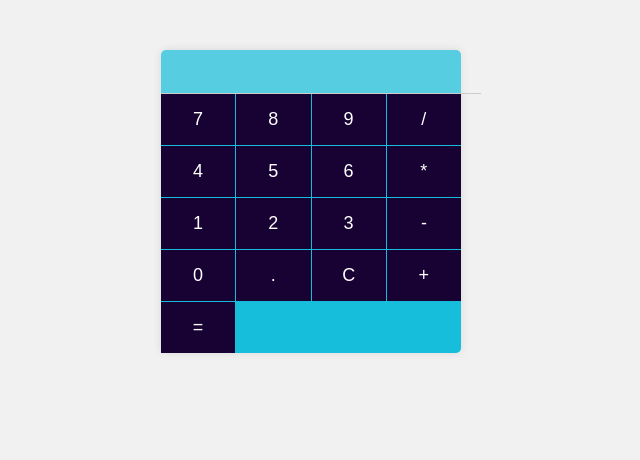
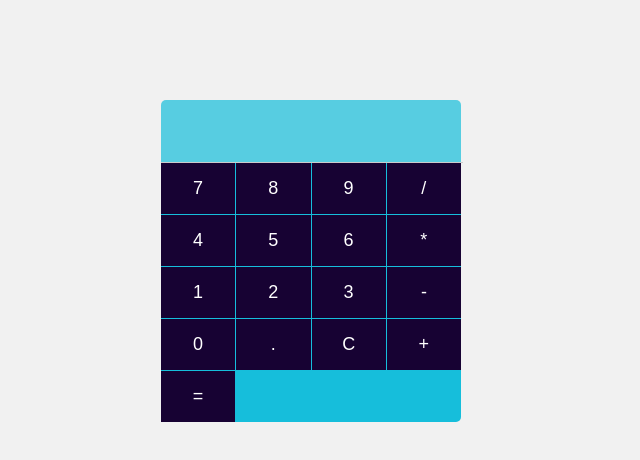
Before and after one commit to Sadiakhan413/Calculator, a plain HTML site: page index.html in a window 1280 px wide. Shown: the whole page, without its empty margins (329-969 px from the left). Drawn offline with Linux system fonts and the light colour scheme.

Commit message:
style display

```diff
--- a/style.css
+++ b/style.css
@@ -3,21 +3,24 @@ body {
   margin: 0;
   padding: 0;
   background-color: #f1f1f1;
+
 }
 
 .calculator {
   width: 300px;
-  margin: 50px auto;
+  margin: 100px auto;
   background-color: #16bedb;
   border-radius: 5px;
-  box-shadow: 0px 0px 10px rgba(0, 0, 0, 0.1);
+  box-shadow: 0px 0px 0px rgba(0, 0, 0, 0);
 }
 
-#display {
+#display
+ {
   width: 100%;
-  padding: 10px;
+  height: 60px;
+  padding: 1px;
   font-size: 20px;
-  text-align: right;
+  text-align:right;
   border: none;
   border-bottom: 1px solid #ccc;
   outline: none;
```
Also changed, not shown: calc.jpg (added).
